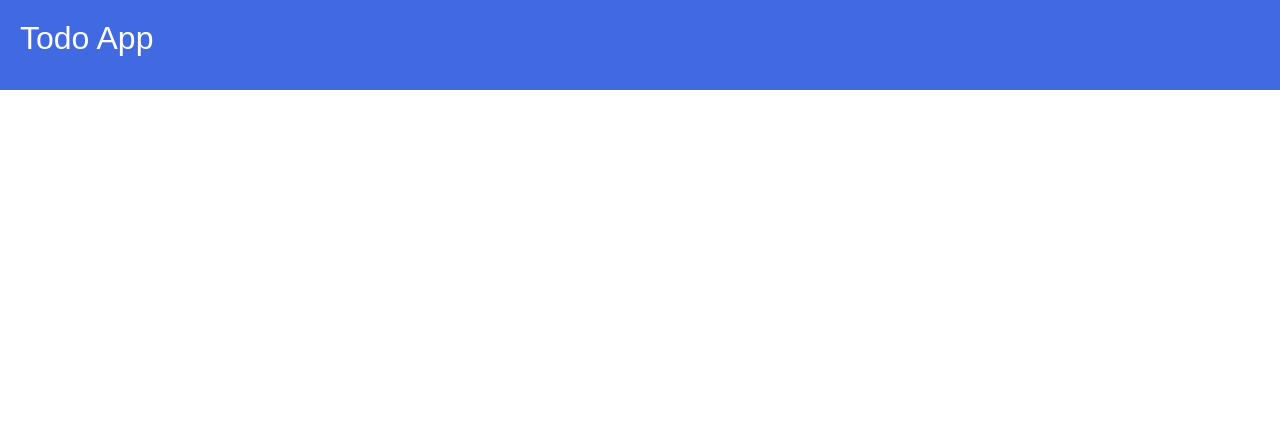
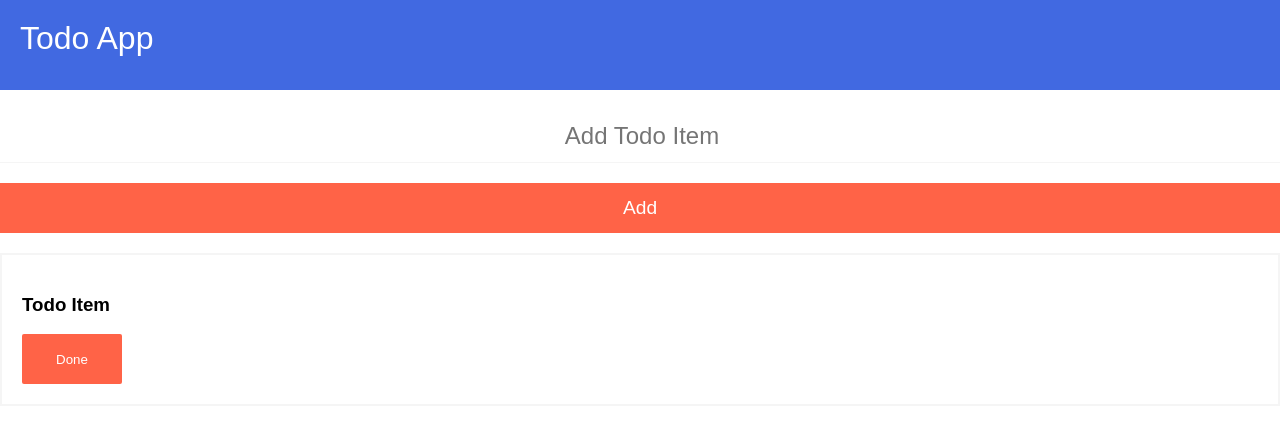
Before and after one commit to jibrinmasud/todo, a React (Create React App) app: page / in a window 1280 px wide. Shown: the top 422 px of the page. Built offline with nearby package versions, Linux system fonts and the light colour scheme.

Commit message:
todo app using react

```diff
--- a/src/App.js
+++ b/src/App.js
@@ -1,8 +1,20 @@
 import Header from "./components/Header";
+import Form from "./components/Form";
+import Todo from "./components/Todo";
+import {useState} from "react";
 function App() {
+  const [todo, setTodo] = useState('')
+  const [todoList, setTodoList] = useState([]);
+
   return (
     <div className="App">
      <Header></Header>
+     <Form todo={todo}
+     setTodo={setTodo}
+     todoList ={todoList}
+     setTodoList={setTodoList}>
+     </Form>
+     <Todo/>
     </div>
   );
 }
--- /dev/null
+++ b/src/components/Form.js
@@ -0,0 +1,25 @@
+import styles from '../style.module.css';
+
+const Form = ({todo,setTodo, todoList, setTodoList}) => {
+    const handleChange =(event)=>{
+        setTodo(event.target.value);
+    };
+    const handleSubmit =(event)=>{
+        event.preventDefault();
+        setTodoList([...todoList, todo])
+    };
+    return(
+        <div className={styles.todoform}>
+            <form onSubmit={handleSubmit}>
+                <input
+                value= {todo}
+                 onChange={handleChange}
+                 className={styles.todoinput}
+                 placeholder="Add Todo Item">
+                 </input>
+                <button type='submit' className={styles.todobutton}>Add</button>
+            </form>
+        </div>
+    );
+};
+export default Form;
--- /dev/null
+++ b/src/components/Todo.js
@@ -0,0 +1,12 @@
+import styles from '../style.module.css';
+const Todo =()=>{
+    return(
+        <div>
+            <div className={styles.todoitem}>
+                <h3 className={styles.todoname}>Todo Item</h3>
+                <button className={styles.deletebutton}>Done</button>
+            </div>
+        </div>
+    );
+};
+export default Todo;
--- a/src/style.module.css
+++ b/src/style.module.css
@@ -9,3 +9,43 @@ body{
     color: white;
     padding: 20px;
 }
+.todoform{
+    width: 100%;
+    margin: auto;
+    margin-top: 20px;
+
+}
+.todoinput{
+    width: 100%;
+    border: none;
+    border-bottom: 1px solid whitesmoke;
+    font-size: 1.5em;
+    text-align: center;
+    height: 50px;
+}
+.todobutton{
+   width: 100%;
+   border:none;
+   height: 50px;
+   background-color: tomato;
+   font-size: 1.2em;
+   color: white;
+   margin-top: 20px;
+}
+.todoitem{
+    margin: auto;
+    border: 2px solid whitesmoke;
+    padding: 20px;
+    margin-top: 20px;
+}
+.todoname{
+
+}
+.deletebutton{
+border:none;
+   height: 50px;
+   background-color: tomato;
+   width: 100px;
+   border-radius: 2px;
+   color: white;
+}
```
Also changed, not shown: src/components/TodoList.js (added, +8 -0 lines).
